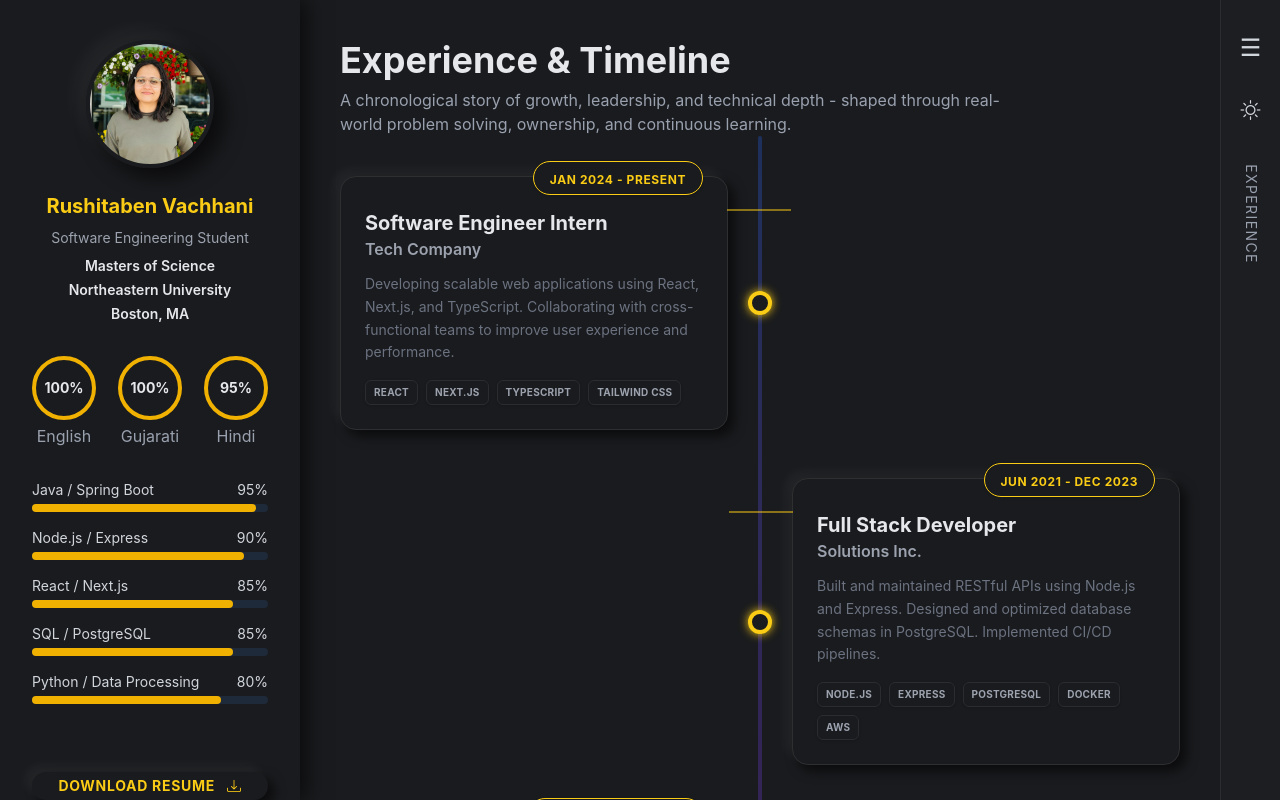
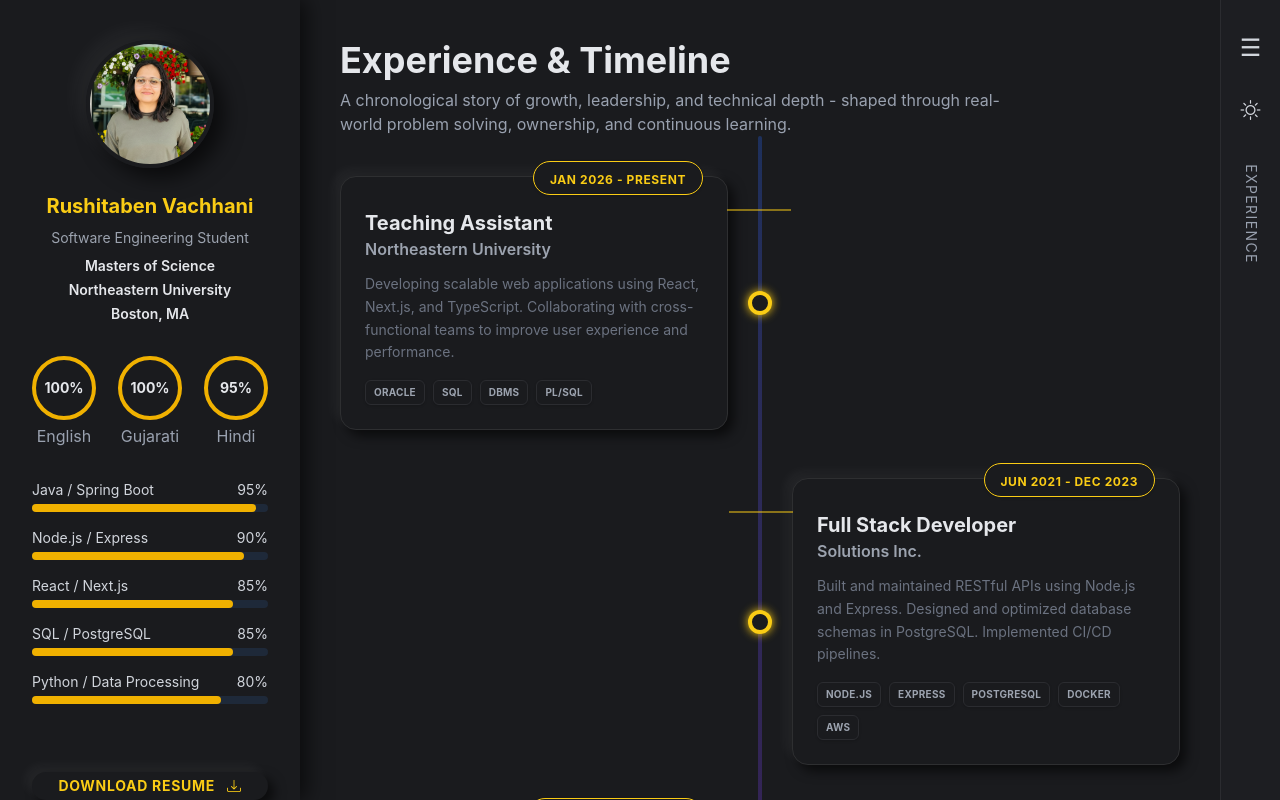
Before and after one commit to rushita-vachhani/resume, a Next.js app: page /experience in a window 1280 px wide. Built offline with nearby package versions, Linux system fonts and the light colour scheme.

Commit message:
Update SidebarLeft component styles for improved readability and update experience data with new role and skills

```diff
--- a/src/app/components/SidebarLeft.tsx
+++ b/src/app/components/SidebarLeft.tsx
@@ -64,14 +64,8 @@ export default function SidebarLeft() {
         href="https://docs.google.com/document/d/1srg1XYpJQfZqMBG7pg0iG4KK1oHeYLFJRpb6MvhTckY/edit?usp=sharing"
         target="_blank"
         rel="noopener noreferrer"
-        className="
-        mt-1 px-6 py-1 rounded-full
-        text-primary font-bold
-        flex items-center justify-center gap-3
-        uppercase tracking-wider text-sm
-        bg-body-bg
-        shadow-[6px_6px_12px_var(--shadow-outer-dark),_-6px_-6px_12px_var(--shadow-outer-light)]
-        hover:shadow-[inset_4px_4px_8px_var(--shadow-inner-dark),inset_-4px_-4px_8px_var(--shadow-inner-light)]
+        className="mt-1 px-6 py-1 rounded-full text-primary font-bold flex items-center justify-center gap-3
+        uppercase tracking-wider text-sm bg-body-bg shadow-[6px_6px_12px_var(--shadow-outer-dark),-6px_-6px_12px_var(--shadow-outer-light)] hover:shadow-[inset_4px_4px_8px_var(--shadow-inner-dark),inset_-4px_-4px_8px_var(--shadow-inner-light)]
         active:scale-95
         transition-all duration-300"
       >
--- a/src/data/experience.ts
+++ b/src/data/experience.ts
@@ -10,12 +10,12 @@ export interface Experience {
 export const experiences: Experience[] = [
   {
     id: 1,
-    role: "Software Engineer Intern",
-    company: "Tech Company",
-    period: "Jan 2024 - Present",
+    role: "Teaching Assistant",
+    company: "Northeastern University",
+    period: "Jan 2026 - Present",
     description:
       "Developing scalable web applications using React, Next.js, and TypeScript. Collaborating with cross-functional teams to improve user experience and performance.",
-    skills: ["React", "Next.js", "TypeScript", "Tailwind CSS"],
+    skills: ["Oracle", "SQL", "DBMS", "Pl/SQL"],
   },
   {
     id: 2,
```
